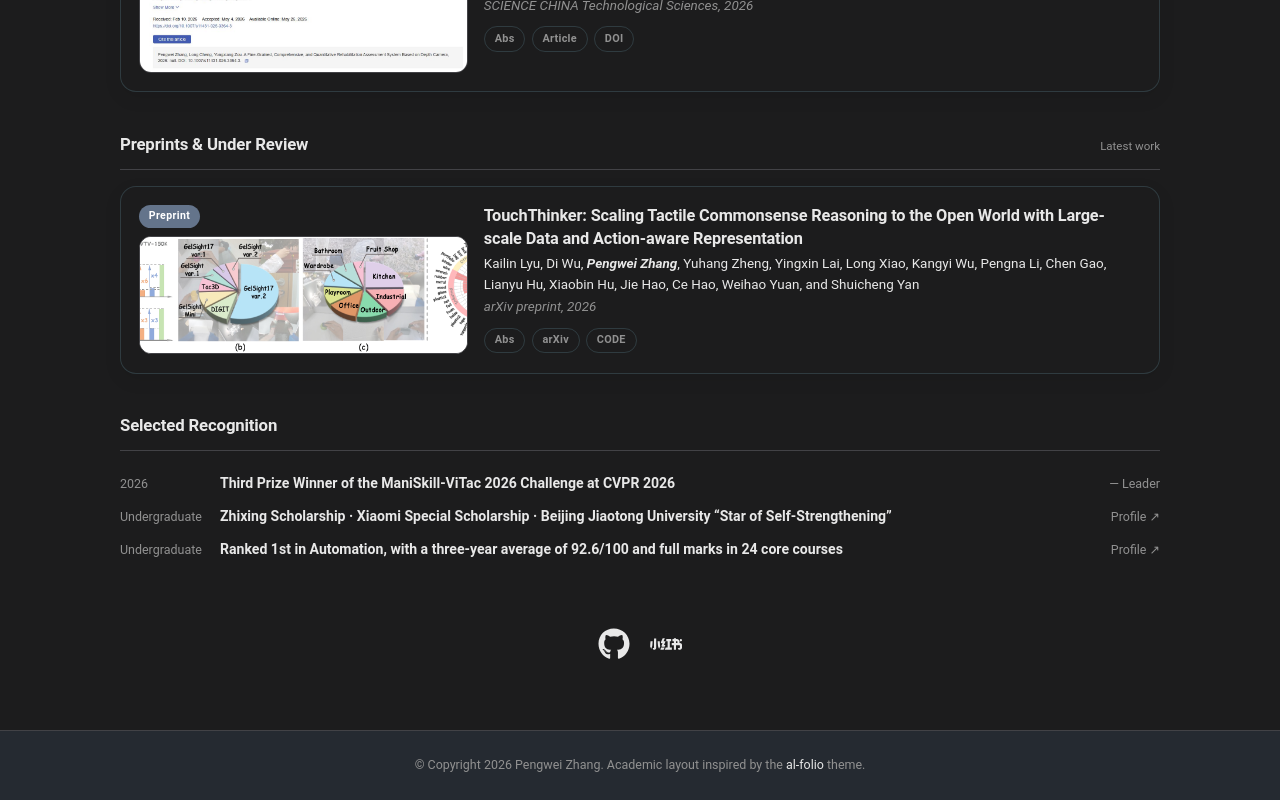
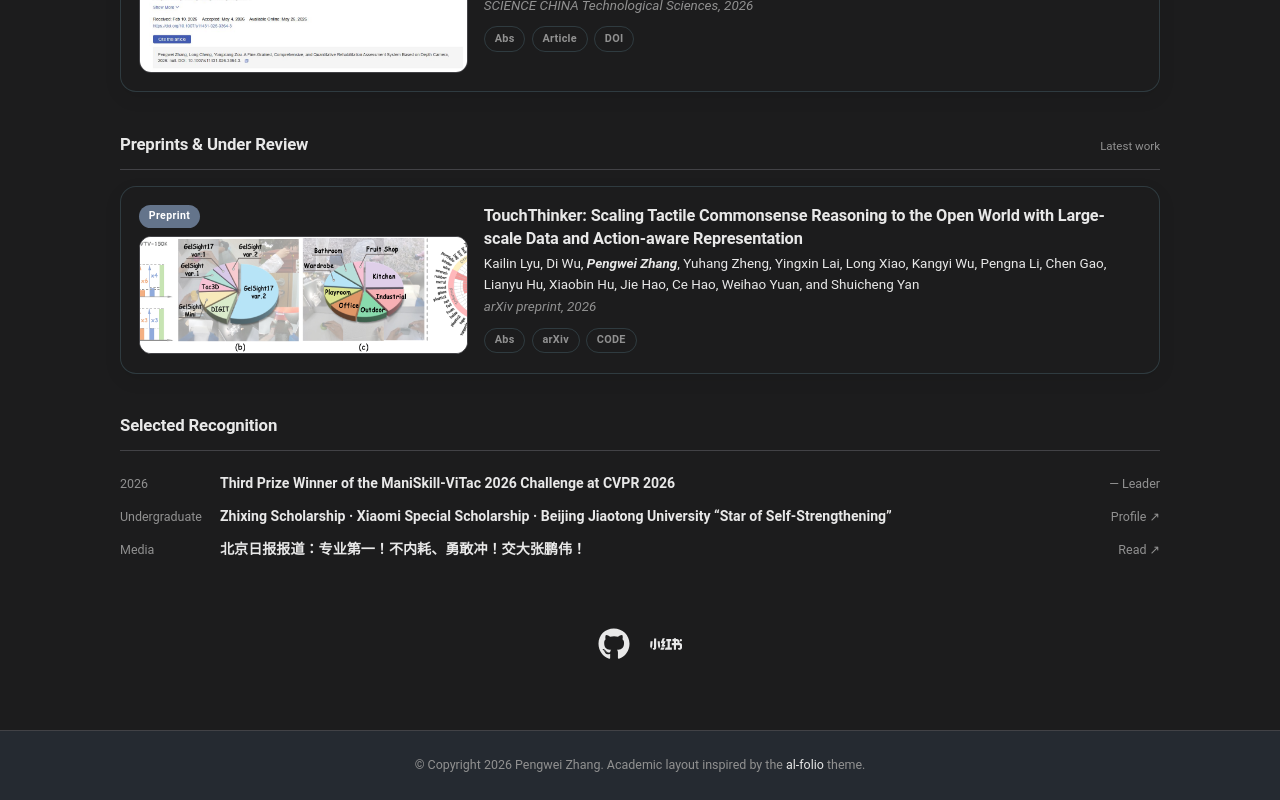
Before and after one commit to Awilekong/Awilekong.github.io, a Next.js app: page / in a window 1280 px wide. Shown: the part 1036-1836 px from the top of the page. Built offline with nearby package versions, Linux system fonts and the light colour scheme.

Commit message:
Replace academic metrics with media feature

```diff
--- a/app/page.tsx
+++ b/app/page.tsx
@@ -294,10 +294,9 @@ export default function Home() {
               </span>
             </li>
             <li>
-              <span className="recognition-date">Undergraduate</span>
+              <span className="recognition-date">Media</span>
               <strong>
-                Ranked 1st in Automation, with a three-year average of 92.6/100
-                and full marks in 24 core courses
+                北京日报报道：专业第一！不内耗、勇敢冲！交大张鹏伟！
               </strong>
               <span className="recognition-source">
                 <a
@@ -305,7 +304,7 @@ export default function Home() {
                   target="_blank"
                   rel="noreferrer"
                 >
-                  Profile ↗
+                  Read ↗
                 </a>
               </span>
             </li>
```
Also changed, not shown: app/cv/page.tsx (+2 -5 lines).
